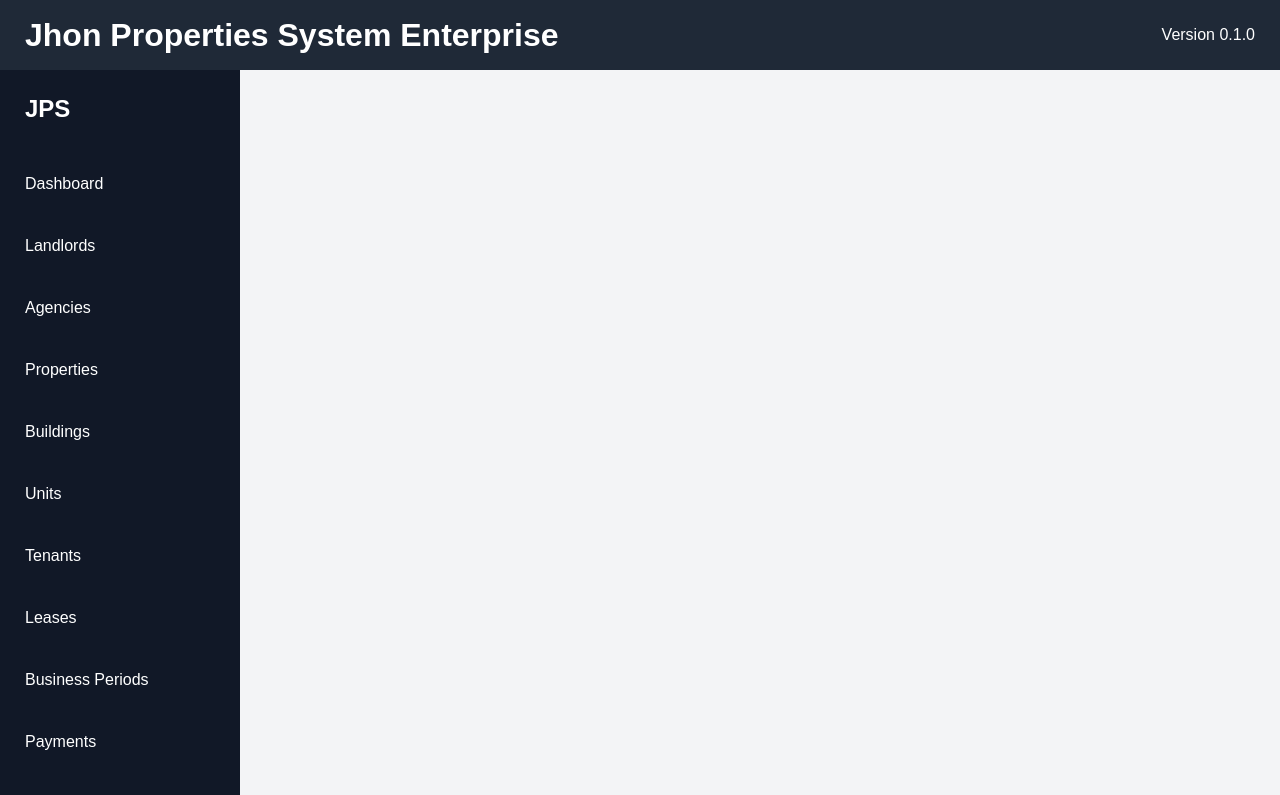
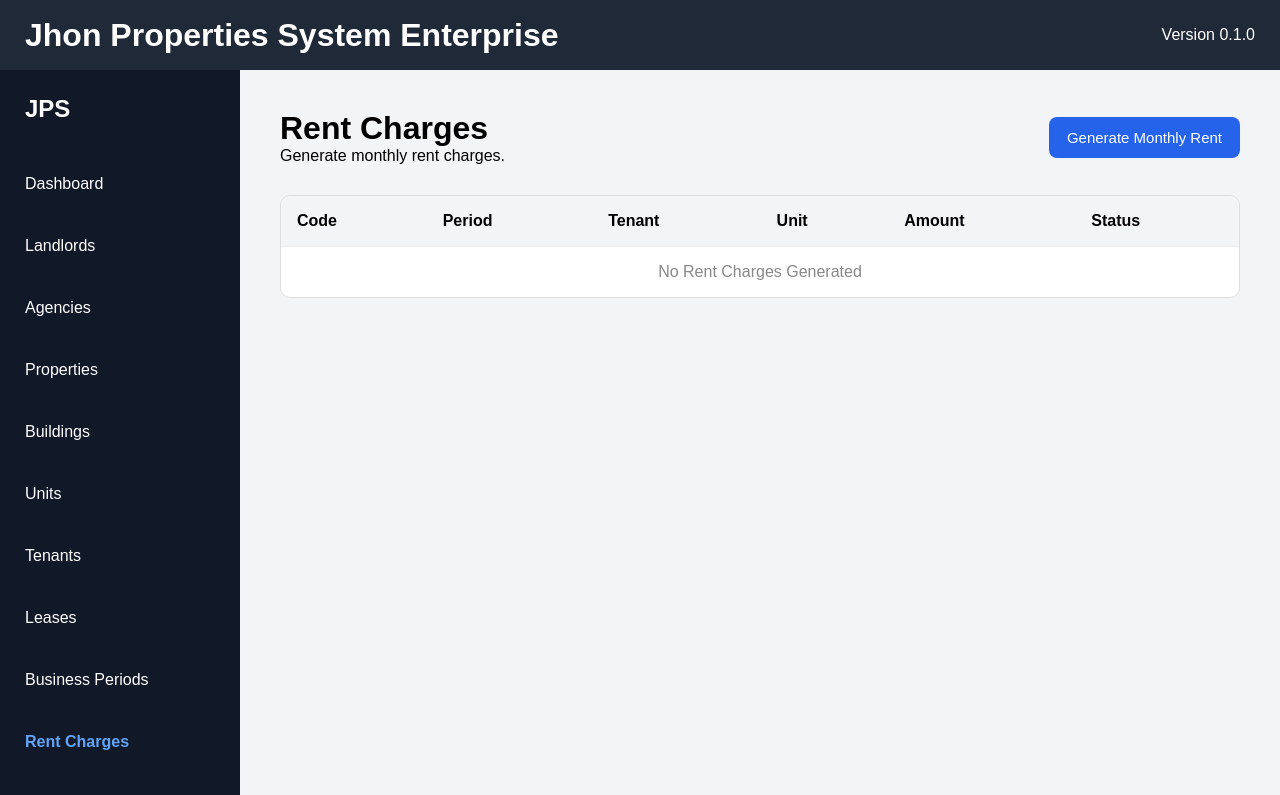
Before and after one commit to JHON261998/jhon-properties-system-enterprise, a React (Vite) app: page /rent-charges in a window 1280 px wide. Shown: the top 795 px of the page. Built offline with nearby package versions, Linux system fonts and the light colour scheme.

Commit message:
Release 1.5.0 - Rent Charge Engine

```diff
--- a/src/App.jsx
+++ b/src/App.jsx
@@ -1,4 +1,3 @@
-
 import "./App.css";
 import { Routes, Route } from "react-router-dom";
 
@@ -13,6 +12,7 @@ import Units from "./pages/Units";
 import Tenants from "./pages/Tenants";
 import Leases from "./pages/Leases";
 import BusinessPeriods from "./pages/BusinessPeriods";
+import RentCharges from "./pages/RentCharges";
 import Payments from "./pages/Payments";
 import Reports from "./pages/Reports";
 import Settings from "./pages/Settings";
@@ -33,6 +33,10 @@ function App() {
           path="/business-periods"
           element={<BusinessPeriods />}
         />
+        <Route
+          path="/rent-charges"
+          element={<RentCharges />}
+        />
         <Route path="/payments" element={<Payments />} />
         <Route path="/reports" element={<Reports />} />
         <Route path="/settings" element={<Settings />} />
--- /dev/null
+++ b/src/components/RentChargeGenerator.jsx
@@ -0,0 +1,12 @@
+function RentChargeGenerator({ onGenerate }) {
+  return (
+    <button
+      className="primary-btn"
+      onClick={onGenerate}
+    >
+      Generate Monthly Rent
+    </button>
+  );
+}
+
+export default RentChargeGenerator;
--- /dev/null
+++ b/src/components/RentChargeRow.jsx
@@ -0,0 +1,14 @@
+function RentChargeRow({ charge }) {
+  return (
+    <tr>
+      <td>{charge.code}</td>
+      <td>{charge.period}</td>
+      <td>{charge.tenant}</td>
+      <td>{charge.unit}</td>
+      <td>{charge.amount}</td>
+      <td>{charge.status}</td>
+    </tr>
+  );
+}
+
+export default RentChargeRow;
--- /dev/null
+++ b/src/components/RentChargeTable.jsx
@@ -0,0 +1,39 @@
+import RentChargeRow from "./RentChargeRow";
+
+function RentChargeTable({ charges }) {
+  return (
+    <div className="table-container">
+      <table className="jps-table">
+        <thead>
+          <tr>
+            <th>Code</th>
+            <th>Period</th>
+            <th>Tenant</th>
+            <th>Unit</th>
+            <th>Amount</th>
+            <th>Status</th>
+          </tr>
+        </thead>
+
+        <tbody>
+          {charges.length === 0 ? (
+            <tr>
+              <td colSpan={6} className="empty-state">
+                No Rent Charges Generated
+              </td>
+            </tr>
+          ) : (
+            charges.map((charge) => (
+              <RentChargeRow
+                key={charge.id}
+                charge={charge}
+              />
+            ))
+          )}
+        </tbody>
+      </table>
+    </div>
+  );
+}
+
+export default RentChargeTable;
--- a/src/data/navigation.js
+++ b/src/data/navigation.js
@@ -46,16 +46,21 @@ const navigation = [
   },
   {
     id: 10,
+    name: "Rent Charges",
+    path: "/rent-charges",
+  },
+  {
+    id: 11,
     name: "Payments",
     path: "/payments",
   },
   {
-    id: 11,
+    id: 12,
     name: "Reports",
     path: "/reports",
   },
   {
-    id: 12,
+    id: 13,
     name: "Settings",
     path: "/settings",
   },
--- /dev/null
+++ b/src/features/rentCharges/chargeStore.js
@@ -0,0 +1,21 @@
+export function loadCharges() {
+  const saved = localStorage.getItem("rentCharges");
+  return saved ? JSON.parse(saved) : [];
+}
+
+export function saveCharges(charges) {
+  localStorage.setItem(
+    "rentCharges",
+    JSON.stringify(charges)
+  );
+}
+
+export function createCharge(data, count) {
+  return {
+    id: `RC-${Date.now()}`,
+    code: `RC-${String(count + 1).padStart(3, "0")}`,
+    status: "Unpaid",
+    createdAt: new Date().toLocaleDateString(),
+    ...data,
+  };
+}
--- /dev/null
+++ b/src/pages/RentCharges.jsx
@@ -0,0 +1,77 @@
+import { useEffect, useState } from "react";
+
+import RentChargeTable from "../components/RentChargeTable";
+import RentChargeGenerator from "../components/RentChargeGenerator";
+
+import {
+  loadCharges,
+  saveCharges,
+  createCharge,
+} from "../features/rentCharges/chargeStore";
+
+import { loadLeases } from "../features/leases/leaseStore";
+import { getCurrentPeriod } from "../features/businessPeriods/periodStore";
+
+function RentCharges() {
+  const [charges, setCharges] = useState(loadCharges);
+
+  useEffect(() => {
+    saveCharges(charges);
+  }, [charges]);
+
+  function generateCharges() {
+    const leases = loadLeases();
+    const period = getCurrentPeriod();
+
+    if (!period) {
+      alert("Please select a Current Business Period.");
+      return;
+    }
+
+    const existing = [...charges];
+
+    leases.forEach((lease) => {
+      const alreadyExists = existing.find(
+        (charge) =>
+          charge.leaseId === lease.id &&
+          charge.period === `${period.month} ${period.year}`
+      );
+
+      if (alreadyExists) return;
+
+      existing.push(
+        createCharge(
+          {
+            leaseId: lease.id,
+            period: `${period.month} ${period.year}`,
+            tenant: lease.tenant,
+            unit: lease.unit,
+            amount: lease.rent,
+          },
+          existing.length
+        )
+      );
+    });
+
+    setCharges(existing);
+  }
+
+  return (
+    <>
+      <div className="page-header">
+        <div>
+          <h1>Rent Charges</h1>
+          <p>Generate monthly rent charges.</p>
+        </div>
+
+        <RentChargeGenerator
+          onGenerate={generateCharges}
+        />
+      </div>
+
+      <RentChargeTable charges={charges} />
+    </>
+  );
+}
+
+export default RentCharges;
```
